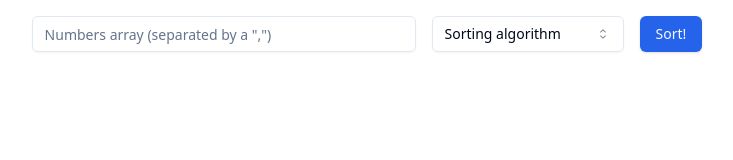
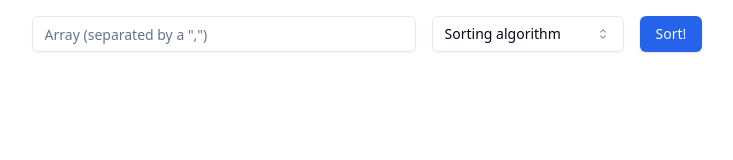
Before and after one commit to marcovcode/sorting-algorithms-visualizer, a React (Vite) app: page / in a window 1280 px wide. Shown: the top 160 px of the page, without its empty margins (273-1006 px from the left). Built offline with nearby package versions, Linux system fonts and the light colour scheme.

Commit message:
feat(app): Implement react-hook-form

```diff
--- a/package.json
+++ b/package.json
@@ -10,15 +10,19 @@
     "preview": "vite preview"
   },
   "dependencies": {
+    "@hookform/resolvers": "^3.3.4",
     "@radix-ui/react-icons": "^1.3.0",
+    "@radix-ui/react-label": "^2.0.2",
     "@radix-ui/react-select": "^2.0.0",
     "@radix-ui/react-slot": "^1.0.2",
     "class-variance-authority": "^0.7.0",
     "clsx": "^2.1.1",
     "react": "^18.2.0",
     "react-dom": "^18.2.0",
+    "react-hook-form": "^7.51.4",
     "tailwind-merge": "^2.3.0",
     "tailwindcss-animate": "^1.0.7",
+    "zod": "^3.23.8",
     "zustand": "^4.5.2"
   },
   "devDependencies": {
--- a/src/App.tsx
+++ b/src/App.tsx
@@ -9,21 +9,74 @@ import {
     SelectTrigger,
     SelectValue,
 } from "./components/ui/select";
+import {
+    Form,
+    FormControl,
+    FormField,
+    FormItem,
+    FormMessage,
+} from "./components/ui/form";
+import { useForm } from "react-hook-form";
+import { zodResolver } from "@hookform/resolvers/zod";
+import { z } from "zod";
 
 const sortingAlgorithmOptions = ["Bubble sort", "Quick sort"];
 
+const formSchema = z.object({
+    array: z.string().min(1, "This field is required"),
+    sortingAlgorithm: z.string().min(1, "This field is required"),
+});
+
 const App = () => {
+    const form = useForm<z.infer<typeof formSchema>>({
+        resolver: zodResolver(formSchema),
+        defaultValues: {
+            array: "",
+            sortingAlgorithm: "",
+        },
+    });
+
     useSetTheme();
+
+    const onSubmit = (values: z.infer<typeof formSchema>) => {
+        console.log(values);
+    };
 
     return (
         <div className="flex h-dvh flex-col items-center p-4">
-            <form className="flex gap-4">
+            <Form {...form}>
+                <form
+                    onSubmit={form.handleSubmit(onSubmit)}
+                    className="flex gap-4"
+                >
+                    <FormField
+                        control={form.control}
+                        name="array"
+                        render={({ field }) => (
+                            <FormItem>
+                                <FormControl>
                                     <Input
-                    placeholder='Numbers array (separated by a ",")'
+                                        placeholder='Array (separated by a ",")'
                                         className="w-96"
+                                        {...field}
+                                    />
+                                </FormControl>
+
+                                <FormMessage />
+                            </FormItem>
+                        )}
                     />
 
-                <Select>
+                    <FormField
+                        control={form.control}
+                        name="sortingAlgorithm"
+                        render={({ field }) => (
+                            <FormItem>
+                                <FormControl>
+                                    <Select
+                                        onValueChange={field.onChange}
+                                        defaultValue={field.value}
+                                    >
                                         <SelectTrigger className="w-48">
                                             <SelectValue placeholder="Sorting algorithm" />
                                         </SelectTrigger>
@@ -31,18 +84,36 @@ const App = () => {
                                         <SelectContent>
                                             <SelectGroup>
                                                 {sortingAlgorithmOptions.map(
-                                (sortingAlgorithmOption) => (
-                                    <SelectItem value={sortingAlgorithmOption}>
-                                        {sortingAlgorithmOption}
+                                                    (
+                                                        sortingAlgorithmOption,
+                                                    ) => (
+                                                        <SelectItem
+                                                            value={
+                                                                sortingAlgorithmOption
+                                                            }
+                                                            key={
+                                                                sortingAlgorithmOption
+                                                            }
+                                                        >
+                                                            {
+                                                                sortingAlgorithmOption
+                                                            }
                                                         </SelectItem>
                                                     ),
                                                 )}
                                             </SelectGroup>
                                         </SelectContent>
                                     </Select>
+                                </FormControl>
+
+                                <FormMessage />
+                            </FormItem>
+                        )}
+                    />
 
                     <Button>Sort!</Button>
                 </form>
+            </Form>
         </div>
     );
 };
--- /dev/null
+++ b/src/components/ui/form.tsx
@@ -0,0 +1,176 @@
+import * as React from "react"
+import * as LabelPrimitive from "@radix-ui/react-label"
+import { Slot } from "@radix-ui/react-slot"
+import {
+  Controller,
+  ControllerProps,
+  FieldPath,
+  FieldValues,
+  FormProvider,
+  useFormContext,
+} from "react-hook-form"
+
+import { cn } from "@/lib/utils"
+import { Label } from "@/components/ui/label"
+
+const Form = FormProvider
+
+type FormFieldContextValue<
+  TFieldValues extends FieldValues = FieldValues,
+  TName extends FieldPath<TFieldValues> = FieldPath<TFieldValues>
+> = {
+  name: TName
+}
+
+const FormFieldContext = React.createContext<FormFieldContextValue>(
+  {} as FormFieldContextValue
+)
+
+const FormField = <
+  TFieldValues extends FieldValues = FieldValues,
+  TName extends FieldPath<TFieldValues> = FieldPath<TFieldValues>
+>({
+  ...props
+}: ControllerProps<TFieldValues, TName>) => {
+  return (
+    <FormFieldContext.Provider value={{ name: props.name }}>
+      <Controller {...props} />
+    </FormFieldContext.Provider>
+  )
+}
+
+const useFormField = () => {
+  const fieldContext = React.useContext(FormFieldContext)
+  const itemContext = React.useContext(FormItemContext)
+  const { getFieldState, formState } = useFormContext()
+
+  const fieldState = getFieldState(fieldContext.name, formState)
+
+  if (!fieldContext) {
+    throw new Error("useFormField should be used within <FormField>")
+  }
+
+  const { id } = itemContext
+
+  return {
+    id,
+    name: fieldContext.name,
+    formItemId: `${id}-form-item`,
+    formDescriptionId: `${id}-form-item-description`,
+    formMessageId: `${id}-form-item-message`,
+    ...fieldState,
+  }
+}
+
+type FormItemContextValue = {
+  id: string
+}
+
+const FormItemContext = React.createContext<FormItemContextValue>(
+  {} as FormItemContextValue
+)
+
+const FormItem = React.forwardRef<
+  HTMLDivElement,
+  React.HTMLAttributes<HTMLDivElement>
+>(({ className, ...props }, ref) => {
+  const id = React.useId()
+
+  return (
+    <FormItemContext.Provider value={{ id }}>
+      <div ref={ref} className={cn("space-y-2", className)} {...props} />
+    </FormItemContext.Provider>
+  )
+})
+FormItem.displayName = "FormItem"
+
+const FormLabel = React.forwardRef<
+  React.ElementRef<typeof LabelPrimitive.Root>,
+  React.ComponentPropsWithoutRef<typeof LabelPrimitive.Root>
+>(({ className, ...props }, ref) => {
+  const { error, formItemId } = useFormField()
+
+  return (
+    <Label
+      ref={ref}
+      className={cn(error && "text-destructive", className)}
+      htmlFor={formItemId}
+      {...props}
+    />
+  )
+})
+FormLabel.displayName = "FormLabel"
+
+const FormControl = React.forwardRef<
+  React.ElementRef<typeof Slot>,
+  React.ComponentPropsWithoutRef<typeof Slot>
+>(({ ...props }, ref) => {
+  const { error, formItemId, formDescriptionId, formMessageId } = useFormField()
+
+  return (
+    <Slot
+      ref={ref}
+      id={formItemId}
+      aria-describedby={
+        !error
+          ? `${formDescriptionId}`
+          : `${formDescriptionId} ${formMessageId}`
+      }
+      aria-invalid={!!error}
+      {...props}
+    />
+  )
+})
+FormControl.displayName = "FormControl"
+
+const FormDescription = React.forwardRef<
+  HTMLParagraphElement,
+  React.HTMLAttributes<HTMLParagraphElement>
+>(({ className, ...props }, ref) => {
+  const { formDescriptionId } = useFormField()
+
+  return (
+    <p
+      ref={ref}
+      id={formDescriptionId}
+      className={cn("text-[0.8rem] text-muted-foreground", className)}
+      {...props}
+    />
+  )
+})
+FormDescription.displayName = "FormDescription"
+
+const FormMessage = React.forwardRef<
+  HTMLParagraphElement,
+  React.HTMLAttributes<HTMLParagraphElement>
+>(({ className, children, ...props }, ref) => {
+  const { error, formMessageId } = useFormField()
+  const body = error ? String(error?.message) : children
+
+  if (!body) {
+    return null
+  }
+
+  return (
+    <p
+      ref={ref}
+      id={formMessageId}
+      className={cn("text-[0.8rem] font-medium text-destructive", className)}
+      {...props}
+    >
+      {body}
+    </p>
+  )
+})
+FormMessage.displayName = "FormMessage"
+
+export {
+  useFormField,
+  Form,
+  FormItem,
+  FormLabel,
+  FormControl,
+  FormDescription,
+  FormMessage,
+  FormField,
+}
--- /dev/null
+++ b/src/components/ui/label.tsx
@@ -0,0 +1,24 @@
+import * as React from "react"
+import * as LabelPrimitive from "@radix-ui/react-label"
+import { cva, type VariantProps } from "class-variance-authority"
+
+import { cn } from "@/lib/utils"
+
+const labelVariants = cva(
+  "text-sm font-medium leading-none peer-disabled:cursor-not-allowed peer-disabled:opacity-70"
+)
+
+const Label = React.forwardRef<
+  React.ElementRef<typeof LabelPrimitive.Root>,
+  React.ComponentPropsWithoutRef<typeof LabelPrimitive.Root> &
+    VariantProps<typeof labelVariants>
+>(({ className, ...props }, ref) => (
+  <LabelPrimitive.Root
+    ref={ref}
+    className={cn(labelVariants(), className)}
+    {...props}
+  />
+))
+Label.displayName = LabelPrimitive.Root.displayName
+
+export { Label }
```
Also changed, not shown: 1 other file (tests, documents, lock files or other folders). Lines whose indentation alone changed are shown as unchanged.
